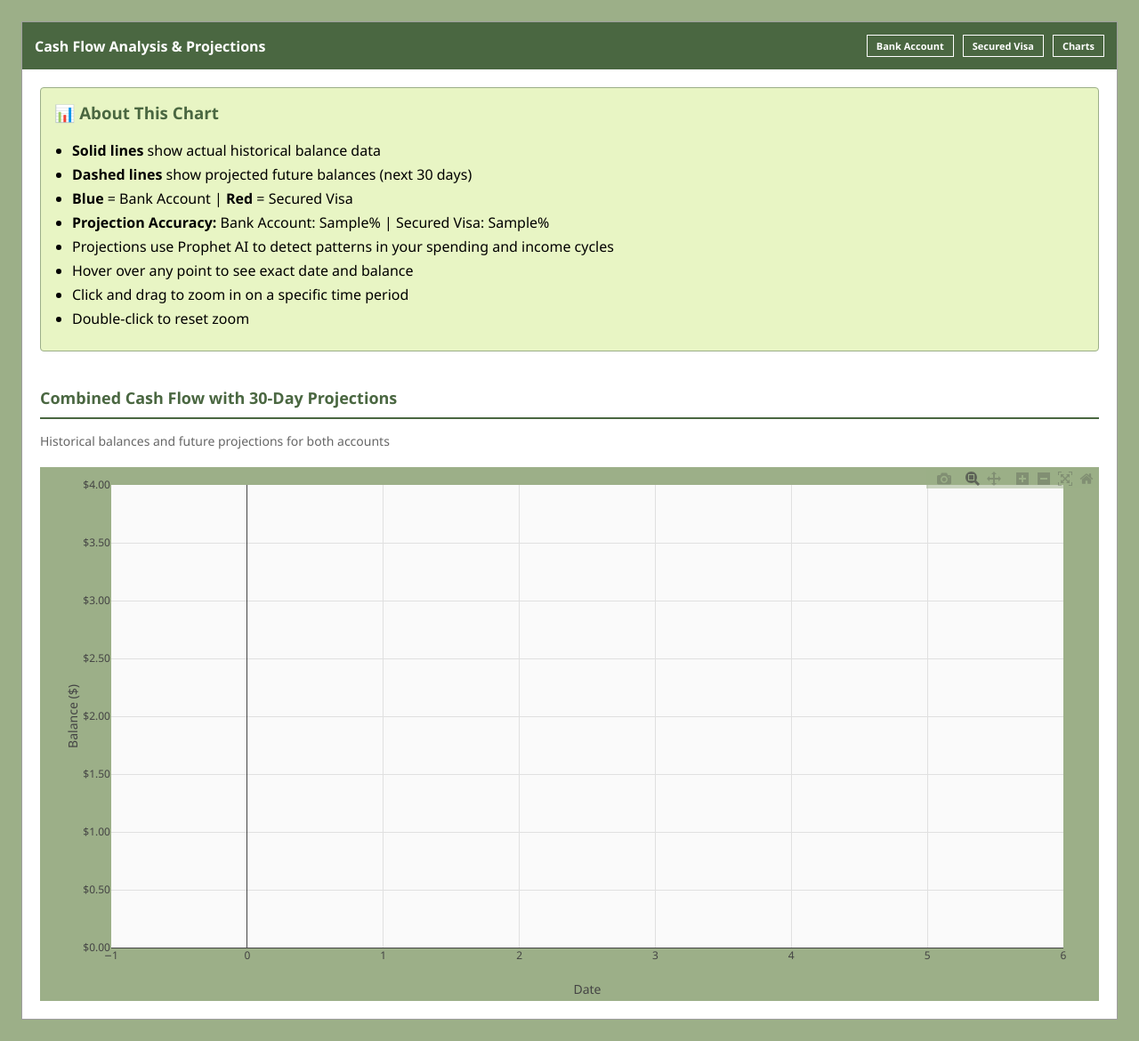
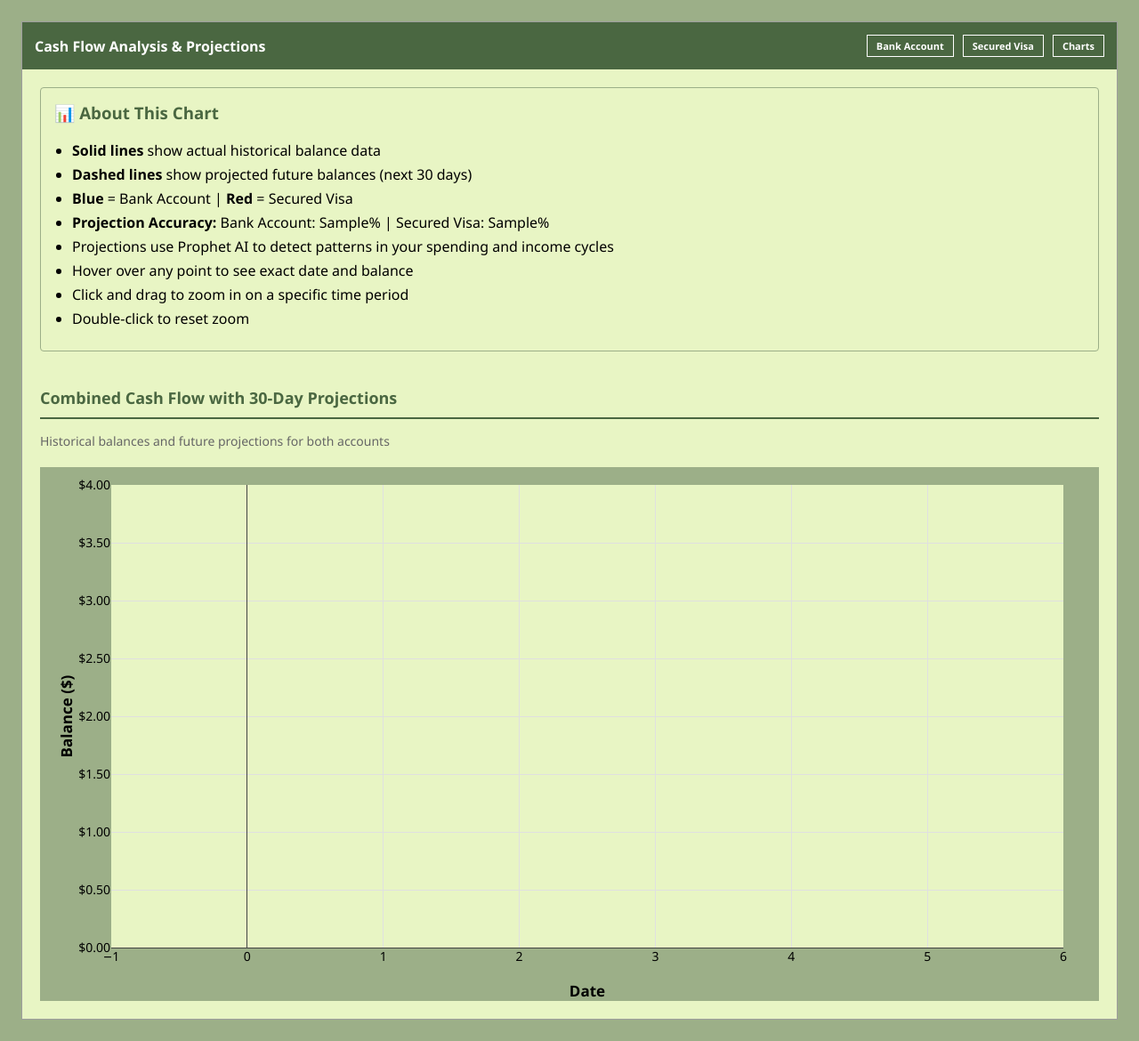
Before and after one commit to SamStamport/MoneyPal, a Flask app: template templates/charts.html in a window 1280 px wide. Shown: the whole page at 89% size. Run offline with Flask 3, Linux system fonts and the light colour scheme; the template is opened without the code that fills it: most values are stand-ins (such as "Sample title", 1, 10 or a date in 2020); some libraries are stand-ins or nearby versions.

Commit message:
update color scheme and chart styling

```diff
--- a/templates/cashflow.html
+++ b/templates/cashflow.html
@@ -14,7 +14,7 @@
     .container {
       max-width: 1200px;
       margin: auto;
-      background: #fff;
+      background: #E8F5C4;
       border: 1px solid #9E9E9E;
     }
     .excel-header {
@@ -73,12 +73,12 @@
     }
     .save-btn {
       background: #4A6741;
-      color: white;
+      color: #E8F5C4;
       border: 1px solid #3a5331;
     }
     .del-btn {
       background: #d32f2f;
-      color: white;
+      color: #E8F5C4;
       border: 1px solid #b71c1c;
     }
     .save-btn:hover { background: #5a7751; }
--- a/templates/charts.html
+++ b/templates/charts.html
@@ -16,7 +16,7 @@
     .container {
       max-width: 1400px;
       margin: auto;
-      background: #fff;
+      background: #E8F5C4;
       border: 1px solid #9E9E9E;
     }
     .excel-header {
@@ -63,6 +63,24 @@
     #cashflow-chart {
       width: 100%;
       height: 600px;
+    }
+    .modebar {
+      font-weight: bold !important;
+    }
+    .modebar-btn {
+      font-weight: bold !important;
+    }
+    .js-plotly-plot .plotly .modebar {
+      font-weight: bold !important;
+    }
+    .js-plotly-plot .plotly .modebar-btn {
+      font-weight: bold !important;
+    }
+    .plotly .modebar {
+      font-weight: bold !important;
+    }
+    .plotly .modebar-btn {
+      font-weight: bold !important;
     }
     .info-box {
       background: #E8F5C4;
@@ -207,28 +225,33 @@ if (visaProjection.length > 0) {
 // Layout configuration
 const layout = {
   xaxis: {
-    title: 'Date',
+    title: {
+      text: '<b>Date</b>'
+    },
     gridcolor: '#E0E0E0',
     showgrid: true
   },
   yaxis: {
-    title: 'Balance ($)',
+    title: {
+      text: '<b>Balance ($)</b>'
+    },
     gridcolor: '#E0E0E0',
     showgrid: true,
     tickformat: '$,.2f',
     rangemode: 'tozero'
   },
   hovermode: 'closest',
-  plot_bgcolor: '#FAFAFA',
+  plot_bgcolor: '#E8F5C4',
   paper_bgcolor: '#9CAF88',
   font: {
     family: 'Segoe UI, Tahoma, sans-serif',
-    size: 12
+    size: 14,
+    color: '#000'
   },
   legend: {
     x: 0.01,
     y: 0.99,
-    bgcolor: 'rgba(255,255,255,0.8)',
+    bgcolor: 'rgba(232,245,196,0.9)',
     bordercolor: '#999',
     borderwidth: 1
   },
@@ -243,8 +266,7 @@ const layout = {
 // Configuration
 const config = {
   responsive: true,
-  displayModeBar: true,
-  modeBarButtonsToRemove: ['lasso2d', 'select2d'],
+  displayModeBar: false,
   displaylogo: false
 };
 
--- a/templates/secured_visa.html
+++ b/templates/secured_visa.html
@@ -14,7 +14,7 @@
     .container {
       max-width: 1200px;
       margin: auto;
-      background: #fff;
+      background: #E8F5C4;
       border: 1px solid #9E9E9E;
     }
     .excel-header {
@@ -73,12 +73,12 @@
     }
     .save-btn {
       background: #4A6741;
-      color: white;
+      color: #E8F5C4;
       border: 1px solid #3a5331;
     }
     .del-btn {
       background: #d32f2f;
-      color: white;
+      color: #E8F5C4;
       border: 1px solid #b71c1c;
     }
     .save-btn:hover { background: #5a7751; }
```
